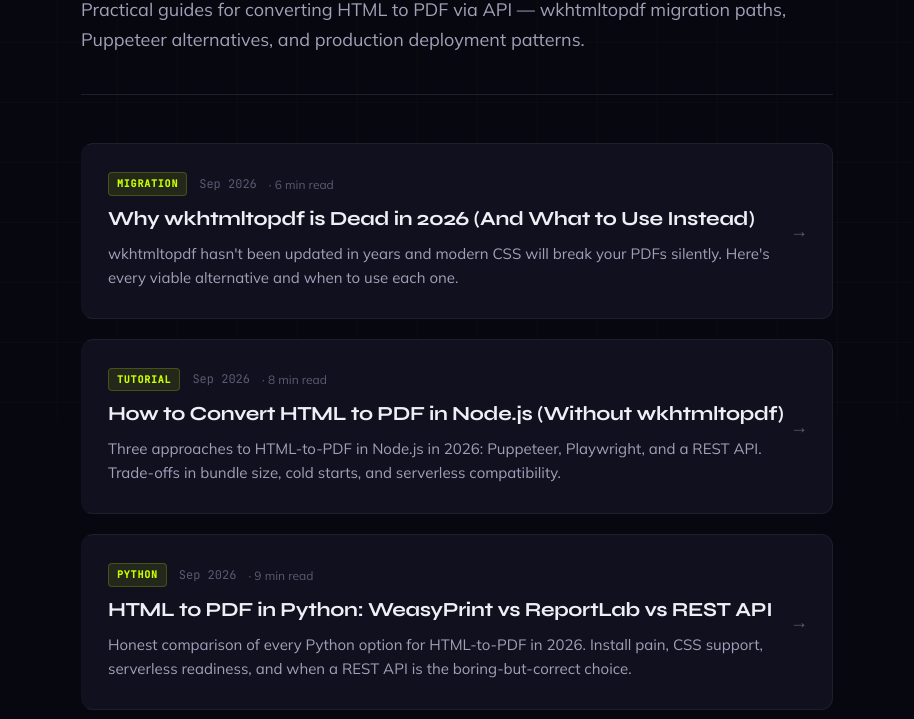
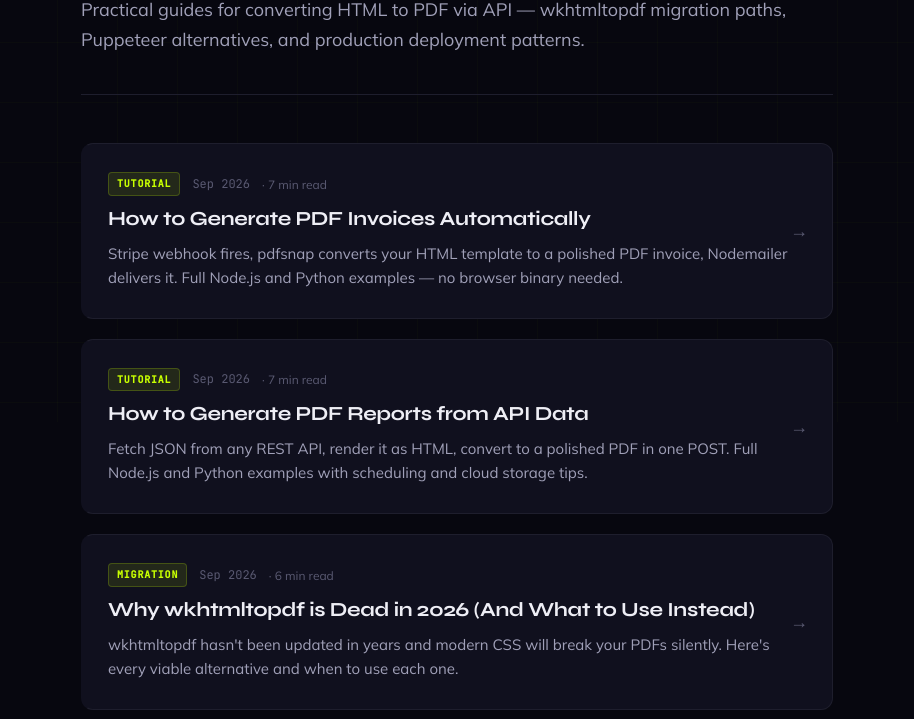
Before and after one commit to Valere3162/pdfsnap, a plain HTML site: page blog/index.html in a window 1280 px wide. Shown: the part 378-1097 px from the top of the page, without its empty margins (183-1097 px from the left). Drawn offline with Linux system fonts and the light colour scheme.

Commit message:
feat(blog): add Cycles 44-45 posts to blog index

```diff
--- a/blog/index.html
+++ b/blog/index.html
@@ -35,6 +35,16 @@
       "url": "https://pdfsnap.dev"
     },
     "hasPart": [
+      {
+        "@type": "Article",
+        "headline": "How to Generate PDF Invoices Automatically",
+        "url": "https://pdfsnap.dev/blog/auto-generate-pdf-invoice"
+      },
+      {
+        "@type": "Article",
+        "headline": "How to Generate PDF Reports from API Data",
+        "url": "https://pdfsnap.dev/blog/generate-pdf-from-api-data"
+      },
       {
         "@type": "Article",
         "headline": "Why wkhtmltopdf is Dead in 2026 (And What to Use Instead)",
@@ -401,6 +411,28 @@
   <!-- POST LIST -->
   <div class="post-list">
 
+    <a href="./auto-generate-pdf-invoice.html" class="post-card">
+      <div class="post-card-meta">
+        <span class="post-tag">Tutorial</span>
+        <span class="post-date">Sep 2026</span>
+        <span class="post-read-time">&middot; 7 min read</span>
+      </div>
+      <div class="post-title">How to Generate PDF Invoices Automatically</div>
+      <p class="post-desc">Stripe webhook fires, pdfsnap converts your HTML template to a polished PDF invoice, Nodemailer delivers it. Full Node.js and Python examples — no browser binary needed.</p>
+      <span class="post-arrow">&rarr;</span>
+    </a>
+
+    <a href="./generate-pdf-from-api-data.html" class="post-card">
+      <div class="post-card-meta">
+        <span class="post-tag">Tutorial</span>
+        <span class="post-date">Sep 2026</span>
+        <span class="post-read-time">&middot; 7 min read</span>
+      </div>
+      <div class="post-title">How to Generate PDF Reports from API Data</div>
+      <p class="post-desc">Fetch JSON from any REST API, render it as HTML, convert to a polished PDF in one POST. Full Node.js and Python examples with scheduling and cloud storage tips.</p>
+      <span class="post-arrow">&rarr;</span>
+    </a>
+
     <a href="./wkhtmltopdf-alternatives-2026.html" class="post-card">
       <div class="post-card-meta">
         <span class="post-tag">Migration</span>
```
